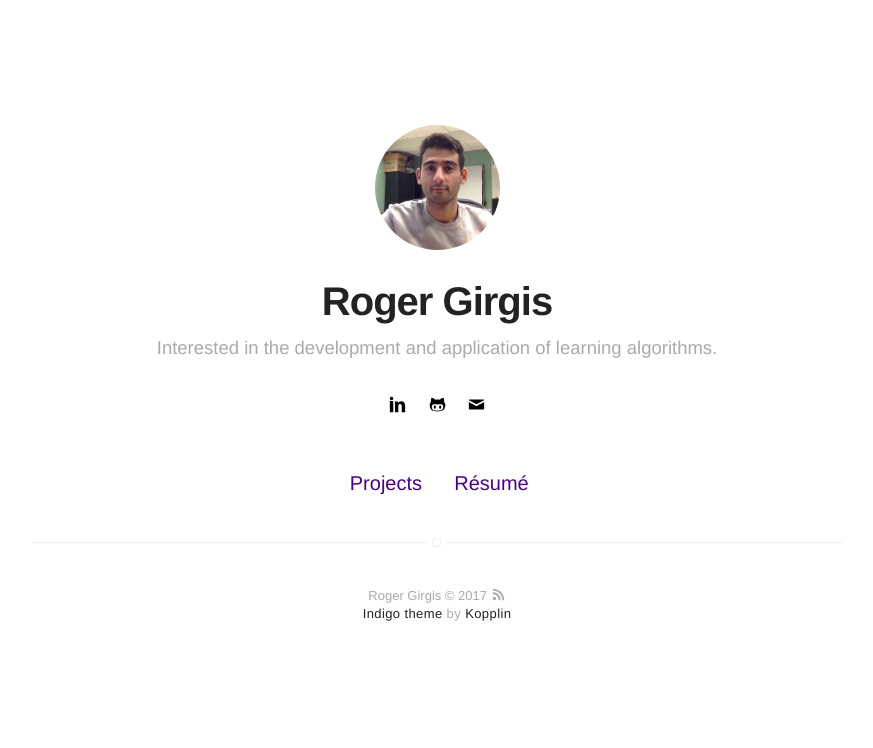
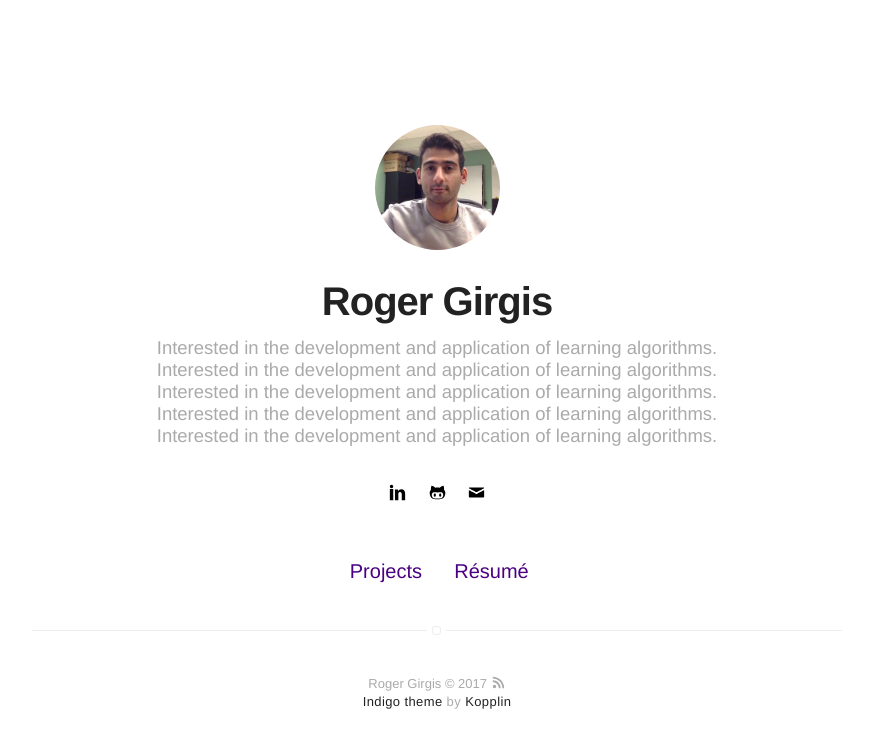
Before and after one commit to roggirg/roggirg.github.io, a Jekyll site: the page built from index.html, in a window 1280 px wide. Shown: the top 748 px of the page, without its empty margins (203-1076 px from the left). Built offline with Jekyll 4.4.1, drawn with Linux system fonts in a browser that asks for light colours.

```diff
--- a/_config.yml
+++ b/_config.yml
@@ -1,6 +1,6 @@
 # main text of home
 name: Roger Girgis
-bio: 'Interested in the development and application of learning algorithms.'
+bio: 'Interested in the development and application of learning algorithms. Interested in the development and application of learning algorithms. Interested in the development and application of learning algorithms. Interested in the development and application of learning algorithms. Interested in the development and application of learning algorithms.'
 
 # twitter summary info
 description: A blog about technology and stuff related
```
